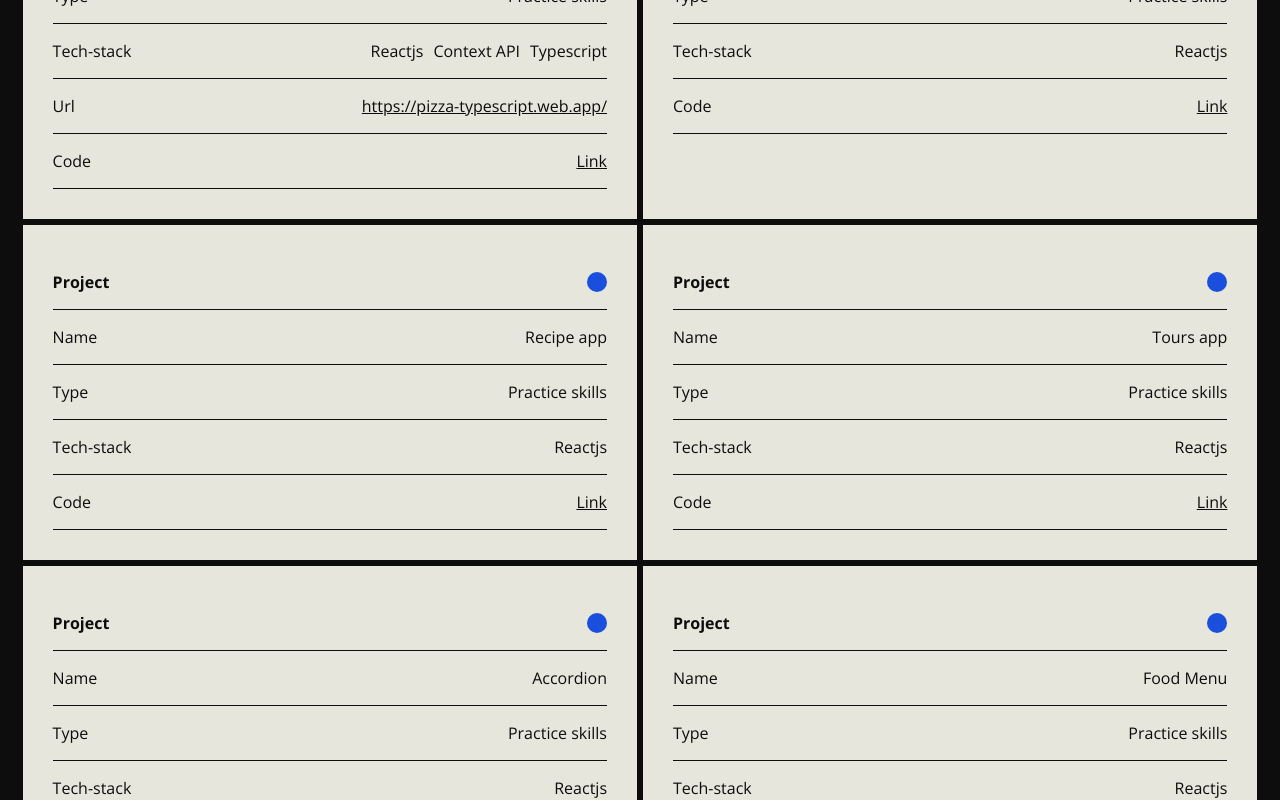
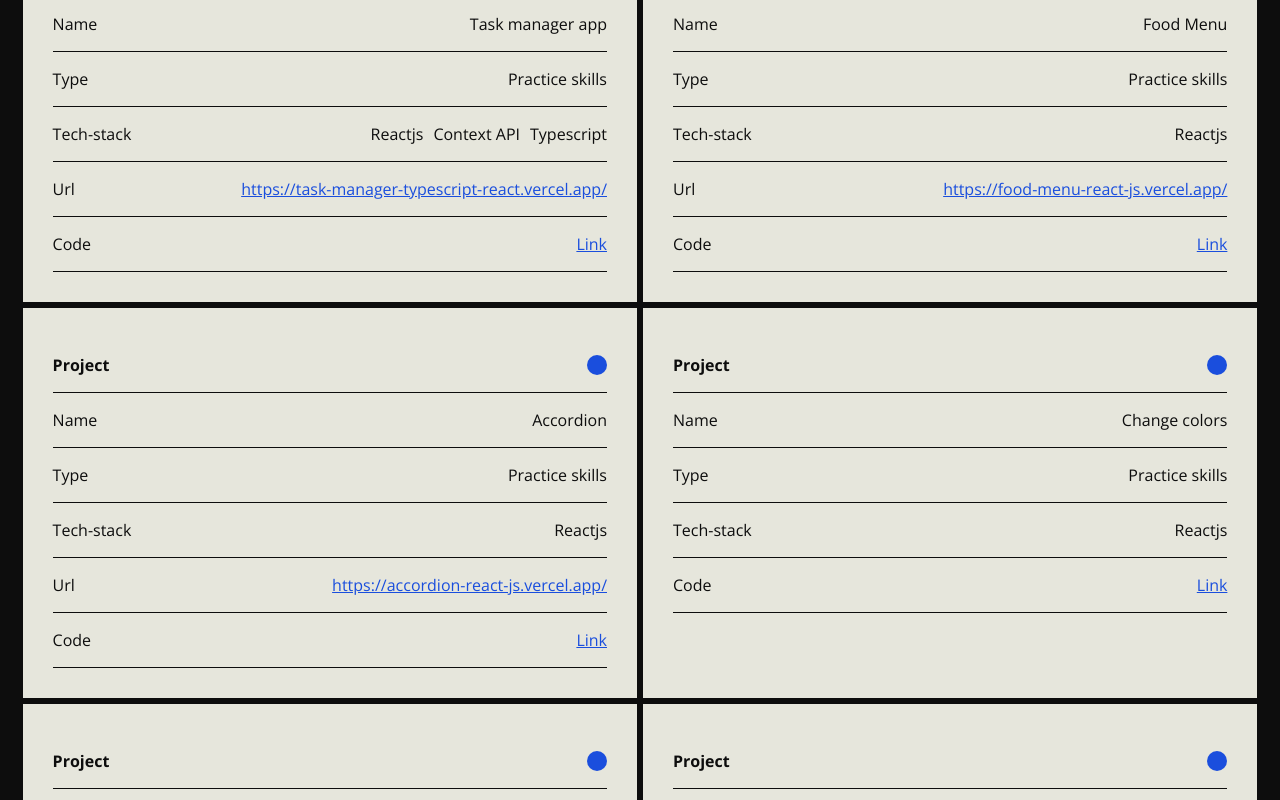
Before and after one commit to lalidiaz/lauradev, a React (Create React App) app: page / in a window 1280 px wide. Shown: the part 3220-4020 px from the top of the page. Built offline with nearby package versions, Linux system fonts and the light colour scheme.

Commit message:
change link color, add url project

```diff
--- a/src/App.js
+++ b/src/App.js
@@ -77,6 +77,7 @@ function App() {
     "Redux",
     "Nextjs",
     "Reactjs",
+    "Typescript",
     "Testing and Debugging",
     "Browser developer tools",
     "Responsive Design",
@@ -262,7 +263,7 @@ function App() {
                   </div>
                 </div>
                 {url && (
-                  <div className="projects-card-inner">
+                  <div className="projects-card-inner-url">
                     <p>Url</p>
                     <a href={url} target="_blank" rel="noreferrer">
                       {url}
--- a/src/styles/Home.scss
+++ b/src/styles/Home.scss
@@ -197,8 +197,19 @@
           .projects-card-inner-title-circle {
             width: 20px;
             height: 20px;
-            background-color: #1a4edd;
+            background-color: $blue;
             border-radius: 50%;
+          }
+        }
+        .projects-card-inner-url {
+          border-bottom: 1px solid #0d0d0d;
+          display: flex;
+          justify-content: space-between;
+
+          a {
+            display: flex;
+            align-items: center;
+            color: $blue;
           }
         }
         .projects-card-inner {
@@ -209,6 +220,7 @@
           a {
             display: flex;
             align-items: center;
+            color: $blue;
           }
         }
       }
--- a/src/styles/_variables.scss
+++ b/src/styles/_variables.scss
@@ -7,3 +7,8 @@ $black: #000000;
 $gray: #2d2828;
 $white: #ffffff;
 $violet: #9fa8da;
+$cream-bkg: #ede9de5e;
+$orange: rgba(237, 105, 41, 1);
+$orange-bkg: rgba(237, 106, 41, 0.516);
+$blue: #1a4edd;
+$blue-bkg:rgba(26, 78, 221, 0.25)d;
--- a/src/texts.js
+++ b/src/texts.js
@@ -21,15 +21,47 @@ export const projects = [
     id: 3,
     name: "Task manager app",
     type: "Practice skills",
-    url: "https://pizza-typescript.web.app/",
+    url: "https://task-manager-typescript-react.vercel.app/",
     code: "https://github.com/lalidiaz/task-manager-typescript-react",
     stack: ["Reactjs", "Context API", "Typescript"],
+  },
+
+  {
+    id: 8,
+    name: "Food Menu",
+    type: "Practice skills",
+    url: "https://food-menu-react-js.vercel.app/",
+    code: "https://github.com/lalidiaz/food-menu-ReactJs",
+    stack: ["Reactjs"],
+  },
+
+  {
+    id: 7,
+    name: "Accordion",
+    type: "Practice skills",
+    url: "https://accordion-react-js.vercel.app/",
+    code: "https://github.com/lalidiaz/accordion-ReactJs",
+    stack: ["Reactjs"],
   },
   {
     id: 4,
     name: "Change colors",
     type: "Practice skills",
     code: "https://github.com/lalidiaz/ChangeColor-ReactJs",
+    stack: ["Reactjs"],
+  },
+  {
+    id: 21,
+    name: "Checkout cart",
+    type: "Practice skills",
+    code: "https://github.com/lalidiaz/cart-usecontext-usereducer-ReactJs",
+    stack: ["Reactjs"],
+  },
+  {
+    id: 6,
+    name: "Tours app",
+    type: "Practice skills",
+    code: "https://github.com/lalidiaz/tours-project-ReactJs",
     stack: ["Reactjs"],
   },
   {
@@ -40,25 +72,11 @@ export const projects = [
     stack: ["Reactjs"],
   },
   {
-    id: 6,
-    name: "Tours app",
+    id: 22,
+    name: "E-commerce",
     type: "Practice skills",
-    code: "https://github.com/lalidiaz/tours-project-ReactJs",
-    stack: ["Reactjs"],
-  },
-  {
-    id: 7,
-    name: "Accordion",
-    type: "Practice skills",
-    code: "https://github.com/lalidiaz/accordion-ReactJs",
-    stack: ["Reactjs"],
-  },
-  {
-    id: 8,
-    name: "Food Menu",
-    type: "Practice skills",
-    code: "https://github.com/lalidiaz/food-menu-ReactJs",
-    stack: ["Reactjs"],
+    code: "https://github.com/lalidiaz/e-commerce-ReactJs-Typescript",
+    stack: ["Reactjs", "Typescript"],
   },
   {
     id: 9,
@@ -87,6 +105,13 @@ export const projects = [
     type: "Practice skills",
     code: "https://github.com/lalidiaz/grocery-app-ReactJs",
     stack: ["Reactjs"],
+  },
+  {
+    id: 29,
+    name: "Word Association Game",
+    type: "Practice skills",
+    code: "https://github.com/lalidiaz/word-association-javascript-vanilla",
+    stack: ["Javascript Vanilla"],
   },
   {
     id: 13,
@@ -148,20 +173,6 @@ export const projects = [
   },
 
   {
-    id: 21,
-    name: "Checkout cart",
-    type: "Practice skills",
-    code: "https://github.com/lalidiaz/cart-usecontext-usereducer-ReactJs",
-    stack: ["Reactjs"],
-  },
-  {
-    id: 22,
-    name: "E-commerce",
-    type: "Practice skills",
-    code: "https://github.com/lalidiaz/e-commerce-ReactJs-Typescript",
-    stack: ["Reactjs", "Typescript"],
-  },
-  {
     id: 23,
     name: "Social Media App",
     type: "Practice skills",
@@ -203,13 +214,6 @@ export const projects = [
     code: "https://github.com/lalidiaz/Weather-Fetch",
     stack: ["Javascript Vanilla"],
   },
-  {
-    id: 29,
-    name: "Word Association Game",
-    type: "Practice skills",
-    code: "https://github.com/lalidiaz/word-association-javascript-vanilla",
-    stack: ["Javascript Vanilla"],
-  },
 
   {
     id: 30,
```
Also changed, not shown: src/assets/avatar.JPG (added), 1 other file (tests, documents, lock files or other folders).
